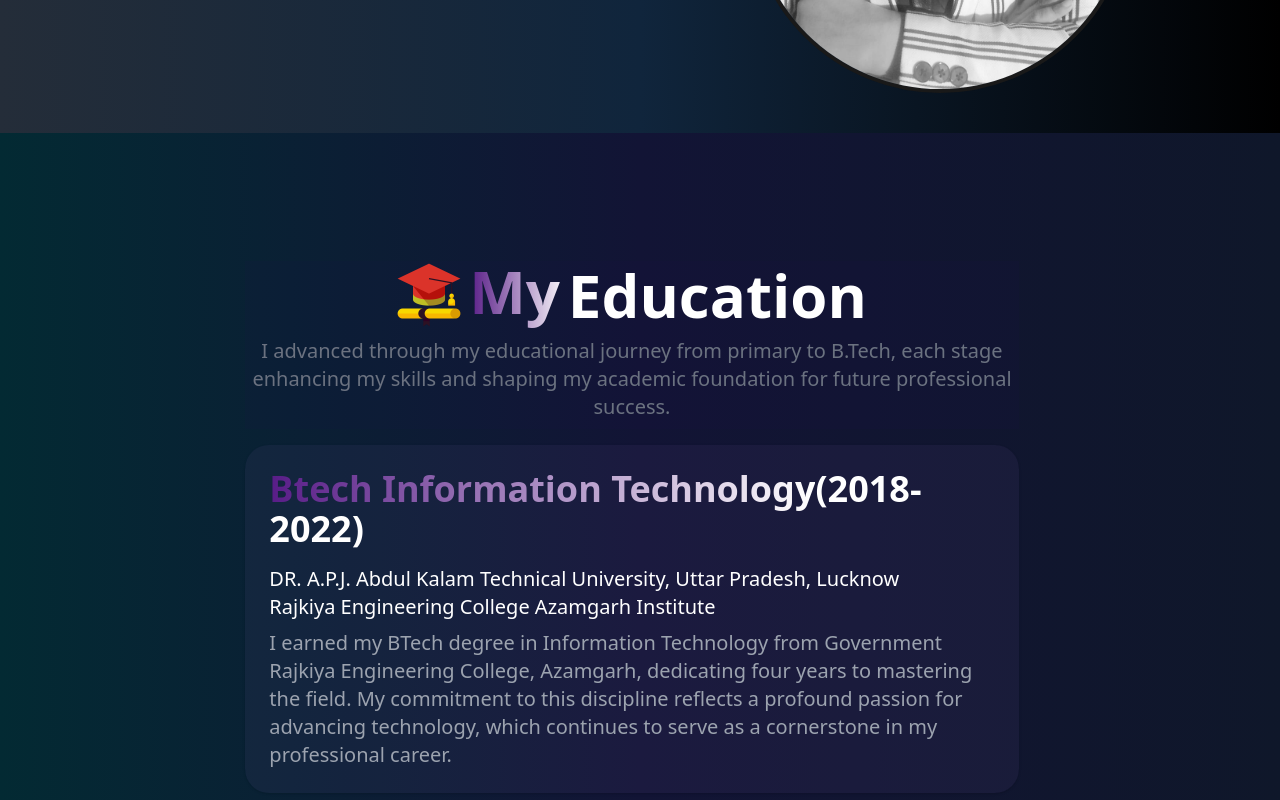
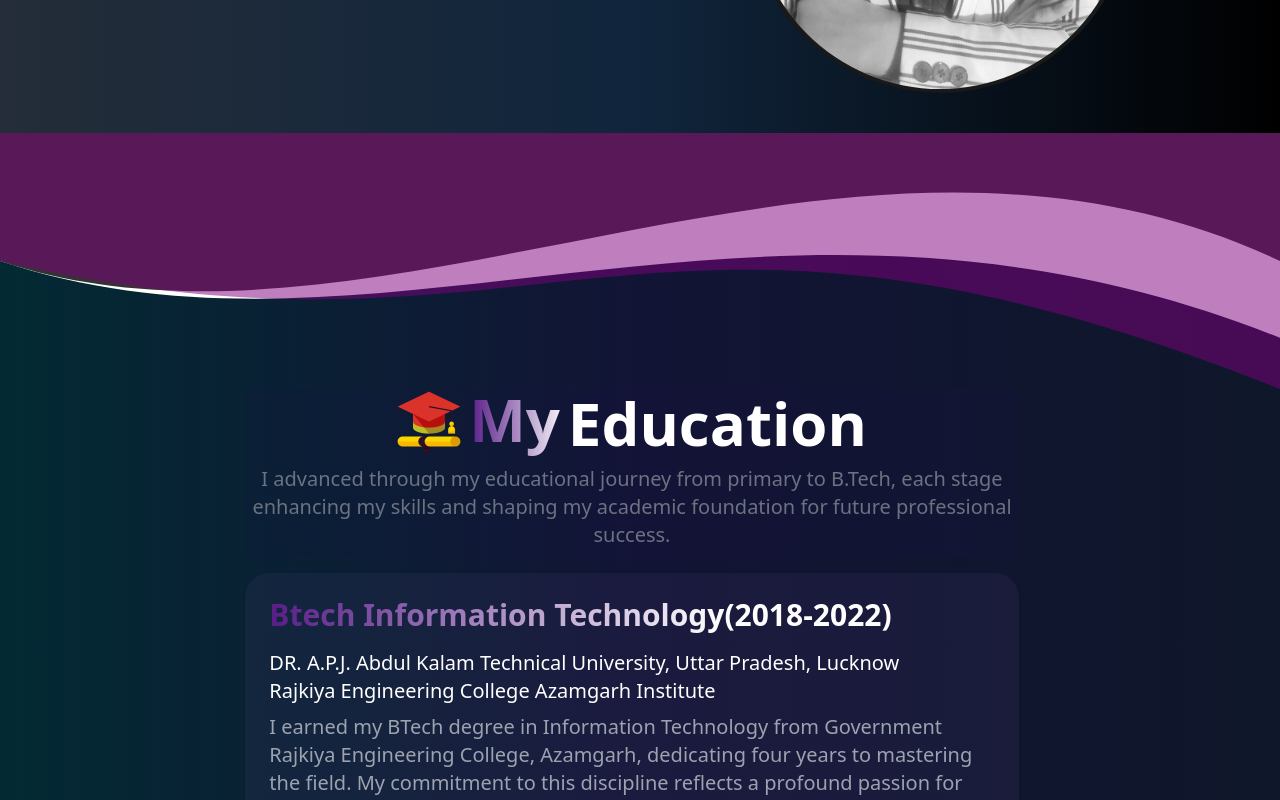
Before and after one commit to theprabhuofficial/myPortfolio, an Angular app: page / in a window 1280 px wide. Shown: the part 520-1320 px from the top of the page. Built offline with nearby package versions, Linux system fonts and the light colour scheme.

Commit message:
education section edited

```diff
--- a/src/app/components/education/education.component.html
+++ b/src/app/components/education/education.component.html
@@ -1,7 +1,17 @@
-<div class="grid grid-cols-6 gap-4 p-5  px-4 sm:px-6 md:px-8 lg:px-10 xl:px-12 xl:py-32 bg-gradient-to-r from-[#032a33] via-[#121435] to-slate-900 background-container">
+
+
+
+
+<div class="grid grid-cols-6 gap-4 p-5 px-4 sm:px-6 md:px-8 lg:px-10 xl:px-12 xl:py-32 bg-gradient-to-r from-[#032a33] via-[#121435] to-slate-900 background-container relative">
+
+    <svg viewBox="0 0 500 100" class="absolute top-0 left-0 w-full">
+        <path d="M 0 50 C 150 100 300 0 500 80 L 500 0 L 0 0" fill="white"></path>
+    <path d="M 0 50 C 150 100 330 -30 500 50 L 500 0 L 0 0" fill="black" opacity="0.8"></path>
+    <path d="M 0 50 C 215 100 250 0 500 100 L 500 0 L 0 0" fill="purple" opacity="0.5"></path>
+    </svg>
 
     <!-- Education Description div -->
-    <div class="col-start-2 col-span-4 customcss bg-violet-950 bg-opacity-5 text-center">
+    <div class="col-start-2 col-span-4 mt-16 lg:mt-32 md:mt-24  customcss bg-violet-950 bg-opacity-5 text-center">
         <h1 class="flex items-center justify-center mx-auto font-extrabold text-xl  sm:mb-2 sm:text-3xl md:text-5xl lg:text-6xl text-white">
             <img src="../../../assets/images/graduation.png" alt="Education Icon" class="w-7 h-7 md:w-12 md:h-12 lg:w-16 lg:h-16 mr-2">
             <!-- Add mr-2 for a little margin right -->
@@ -16,7 +26,7 @@
 
     <!-- College description div -->
     <div class="col-start-2 col-span-4 bg-purple-400 bg-opacity-5 rounded-3xl shadow p-6 hover:bg-gray-900 hover:border-2 hover:border-violet-500">
-        <h1 class="mb-2  text-2xl font-extrabold  sm:mb-4 sm:text-xl md:text-3xl lg:text-4xl  text-white">
+        <h1 class="mb-2 font-extrabold text-white sm:mb-4 sm:text-xl md:text-2xl lg:text-3xl">
             <span class="text-transparent bg-clip-text bg-gradient-to-r from-purple-900  to-white">Btech Information Technology</span>(2018-2022)
         </h1>
         <p class="text-sm font-normal text-white sm:text-lg md:text-lg lg:text-xl ">
@@ -31,7 +41,7 @@
 
   <!-- High School description div   -->
     <div class="col-start-1 col-end-4 p-6 bg-purple-400 bg-opacity-5 rounded-3xl shadow hover:bg-gray-900 hover:border-2 hover:border-violet-500">
-        <h1 class="mb-2 text-2xl font-extrabold  text-white  sm:mb-4 sm:text-xl md:text-2xl lg:text-3xl">
+        <h1 class="mb-2 font-extrabold text-white sm:mb-4 sm:text-xsl md:text-2xl lg:text-3xl">
             <span class="text-transparent bg-clip-text bg-gradient-to-r from-purple-900  to-white">High School</span> 10<sup>th</sup>
         </h1>
         <p class="text-sm font-normal text-gray-500 sm:text-base md:text-lg lg:text-xl ">
@@ -41,7 +51,7 @@
 
     <!--Intermediate description div   -->
     <div class="col-end-8 col-span-4 bg-purple-400 bg-opacity-5 rounded-3xl shadow p-6 hover:bg-gray-900 hover:border-2 hover:border-violet-500">
-        <h1 class="mb-2 text-2xl font-extrabold  text-white sm:mb-4 sm:text-xl md:text-2xl lg:text-3xl">
+        <h1 class="mb-2 font-extrabold text-white sm:mb-4 sm:text-xl md:text-2xl lg:text-3xl">
             <span class="text-transparent bg-clip-text bg-gradient-to-r from-purple-900 to-white">Intermediate</span> 12<sup>th</sup>
         </h1>
 
```
